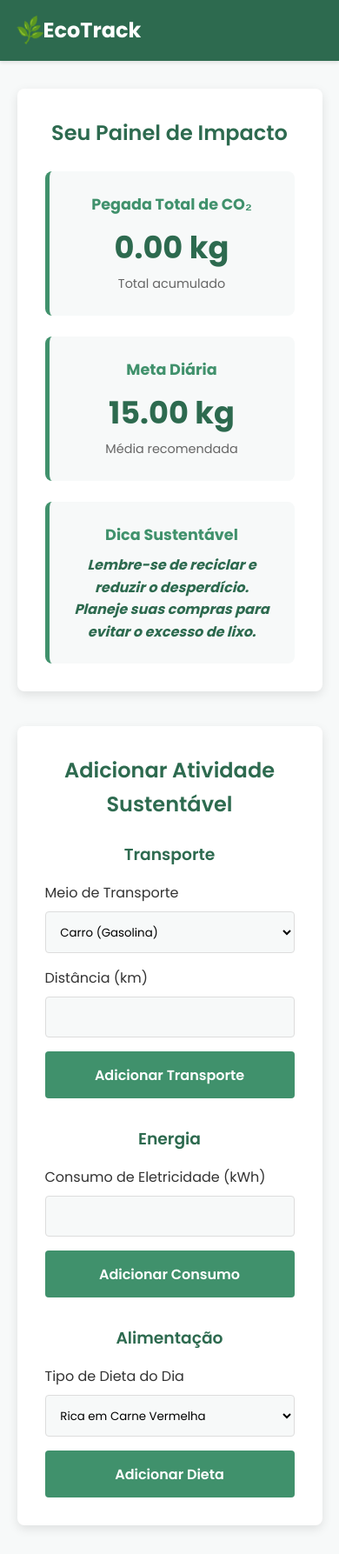
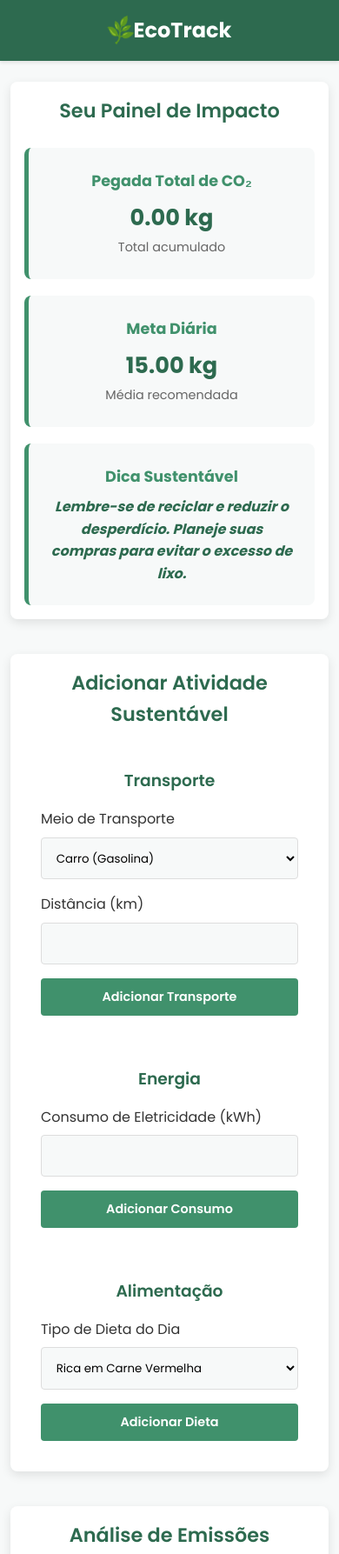
Before and after one commit to Melettz1/EcoTrack, a plain HTML site: page index.html in a window 390 px wide. Shown: the top 1787 px of the page at 87% size. Drawn offline with nearby package versions, Linux system fonts and the light colour scheme.

Commit message:
update responsive

```diff
--- a/script.js
+++ b/script.js
@@ -165,6 +165,7 @@ document.addEventListener('DOMContentLoaded', () => {
             },
             options: {
                 responsive: true,
+                maintainAspectRatio: false,
                 plugins: {
                     legend: {
                         position: 'top',
@@ -191,6 +192,7 @@ document.addEventListener('DOMContentLoaded', () => {
             },
             options: {
                 responsive: true,
+                maintainAspectRatio: false,
                 scales: {
                     y: {
                         beginAtZero: true
--- a/style.css
+++ b/style.css
@@ -29,6 +29,10 @@ header {
     box-shadow: 0 2px 4px var(--shadow-color);
 }
 
+header h1 {
+    text-align: center; /* Centraliza o título no header */
+}
+
 header h1 .leaf {
     display: inline-block;
     transform: rotate(-20deg);
@@ -41,8 +45,8 @@ header h1:hover .leaf {
 
 main {
     padding: 2rem 5%;
-    max-width: 1200px;
-    margin: 0 auto;
+    max-width: 1200px; /* Limita a largura máxima do conteúdo */
+    margin: 0 auto; /* Centraliza o conteúdo principal */
 }
 
 section {
@@ -60,9 +64,10 @@ h2 {
     font-weight: 600;
 }
 
+/* Responsividade dos cards de métricas */
 .dashboard-metrics {
     display: grid;
-    grid-template-columns: repeat(auto-fit, minmax(250px, 1fr));
+    grid-template-columns: repeat(auto-fit, minmax(280px, 1fr)); /* Min de 280px para evitar quebras muito cedo */
     gap: 1.5rem;
 }
 
@@ -101,9 +106,13 @@ h2 {
     font-size: 1rem;
     font-style: italic;
     color: var(--primary-color);
-    min-height: 48px;
+    min-height: 48px; /* Garante que o card não encolha muito */
+    display: flex; /* Para centralizar o texto verticalmente, se necessário */
+    align-items: center;
+    justify-content: center;
 }
 
+/* Responsividade dos formulários de log */
 .log-forms {
     display: grid;
     grid-template-columns: repeat(auto-fit, minmax(300px, 1fr));
@@ -161,9 +170,10 @@ button:hover {
     transform: translateY(-2px);
 }
 
+/* Responsividade dos containers dos gráficos */
 .charts-container {
     display: grid;
-    grid-template-columns: 1fr 1fr;
+    grid-template-columns: repeat(auto-fit, minmax(300px, 1fr)); /* Empilha em telas menores */
     gap: 2rem;
     align-items: center;
 }
@@ -172,6 +182,12 @@ button:hover {
     padding: 1.5rem;
     background: var(--background-color);
     border-radius: 8px;
+    /* Adiciona altura mínima para evitar quebras em gráficos vazios */
+    min-height: 300px;
+    display: flex; /* Para flexbox interno, se necessário */
+    flex-direction: column;
+    justify-content: center;
+    align-items: center;
 }
 
 .chart-card h3 {
@@ -180,6 +196,13 @@ button:hover {
     color: var(--primary-color);
     font-weight: 600;
 }
+
+/* Garante que o canvas seja responsivo */
+.chart-card canvas {
+    max-width: 100% !important; /* Sobrescreve o estilo inline do Chart.js */
+    height: auto !important; /* Garante proporção */
+}
+
 
 #activity-list {
     margin-top: 1rem;
@@ -194,15 +217,20 @@ button:hover {
     border-radius: 4px;
     margin-bottom: 0.8rem;
     border-left: 4px solid var(--accent-color);
+    flex-wrap: wrap; /* Permite que o texto quebre em linhas menores */
 }
 
 .activity-item p {
     margin: 0;
+    flex-basis: 70%; /* Ocupa 70% da largura, o resto é do footprint */
+    word-break: break-word; /* Quebra palavras longas */
 }
 
 .activity-item .footprint {
     font-weight: 600;
     color: var(--primary-color);
+    flex-basis: 25%; /* Ocupa o restante */
+    text-align: right;
 }
 
 #clear-data {
@@ -225,17 +253,60 @@ footer {
     background-color: #e9ecef;
 }
 
-@media (max-width: 992px) {
+/* Media Queries para ajustes finos */
+@media (max-width: 768px) {
+    main {
+        padding: 1.5rem 3%; /* Menos padding em telas menores */
+    }
+
+    h2 {
+        font-size: 1.6rem;
+    }
+
+    .dashboard-metrics,
+    .log-forms,
     .charts-container {
-        grid-template-columns: 1fr;
+        grid-template-columns: 1fr; /* Força empilhamento em colunas únicas */
+        gap: 1.2rem;
+    }
+
+    .metric-card p {
+        font-size: 1.8rem; /* Reduz tamanho da fonte das métricas */
+    }
+
+    .log-form, .chart-card {
+        padding: 1.2rem;
+    }
+
+    .activity-item {
+        flex-direction: column; /* Empilha descrição e pegada */
+        align-items: flex-start;
+    }
+
+    .activity-item p, .activity-item .footprint {
+        flex-basis: 100%; /* Ocupa 100% da largura */
+        text-align: left;
     }
 }
 
-@media (max-width: 768px) {
-    h2 {
+@media (max-width: 480px) {
+    header {
+        padding: 1rem 3%;
+    }
+    header h1 {
         font-size: 1.5rem;
     }
-    .log-forms {
-         grid-template-columns: 1fr;
+    section {
+        padding: 1rem;
+    }
+    h2 {
+        font-size: 1.4rem;
+    }
+    .metric-card p {
+        font-size: 1.6rem;
+    }
+    button {
+        padding: 0.7rem;
+        font-size: 0.9rem;
     }
 }
```
